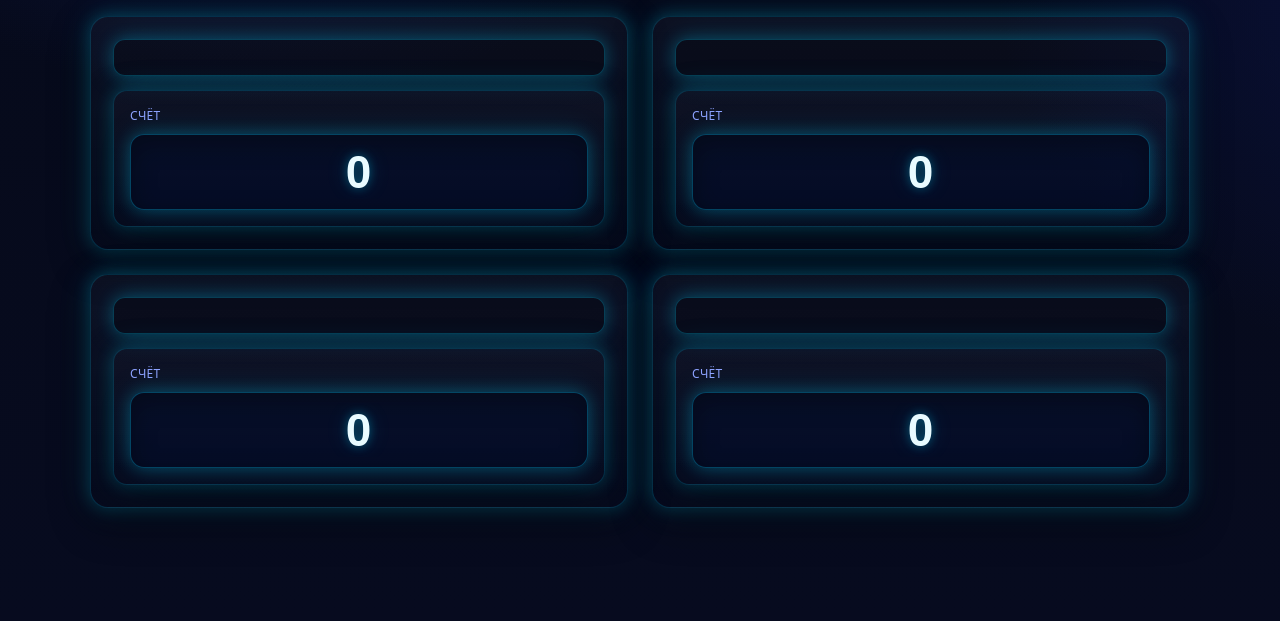
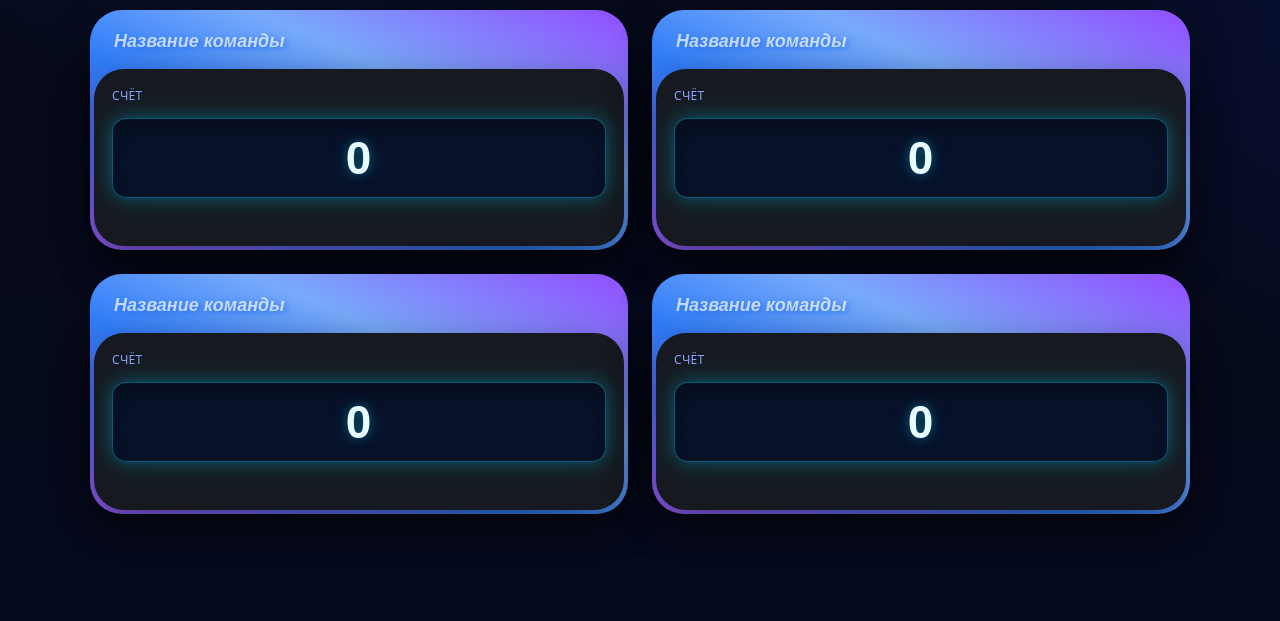
Before and after one commit to stas2063/tracker, a plain HTML site: page scoreboard.html in a window 1280 px wide. Shown: the part 179-800 px from the top of the page. Drawn offline with Linux system fonts and the light colour scheme.

Commit message:
Restyle team cards without signup button

```diff
--- a/scoreboard.html
+++ b/scoreboard.html
@@ -48,13 +48,6 @@
       letter-spacing:1px;
       text-shadow:0 0 12px rgba(0,212,255,.3);
     }
-    .card{
-      background:linear-gradient(180deg, rgba(255,255,255,.03), rgba(255,255,255,.0));
-      border:1px solid rgba(0,212,255,.18);
-      border-radius:var(--radius);
-      box-shadow:var(--shadow), var(--glow);
-      transition:border-color .2s ease, box-shadow .2s ease;
-    }
     .grid{
       display:grid;
       gap:24px;
@@ -66,37 +59,63 @@
       .grid{grid-template-columns:1fr}
     }
     .team-card{
-      padding:22px;
-      position:relative;
-      overflow:hidden;
+      background:linear-gradient(
+        to top right,
+        #975af4,
+        #2f7cf8 40%,
+        #78aafa 65%,
+        #934cff 100%
+      );
+      padding:4px;
+      border-radius:32px;
+      display:flex;
+      flex-direction:column;
+      width:100%;
+      min-height:240px;
+      box-shadow:var(--shadow);
+    }
+    .title-card{
+      display:flex;
+      align-items:center;
+      padding:16px 18px;
+      justify-content:space-between;
+      color:#fff;
+    }
+    .title-card input{
+      font-size:18px;
+      font-weight:600;
+      background:transparent;
+      border:none;
+      color:inherit;
+      width:100%;
+      font-style:italic;
+      text-shadow:2px 2px 6px #2975ee;
+    }
+    .title-card input::placeholder{
+      color:rgba(255,255,255,.7);
+    }
+    .title-card input:focus{
+      outline:none;
+    }
+    .card-content{
+      width:100%;
+      height:100%;
+      background-color:#161a20;
+      border-radius:30px;
+      color:#838383;
+      font-size:12px;
+      padding:18px;
       display:flex;
       flex-direction:column;
       gap:14px;
-      height:100%;
+      flex:1;
+      box-shadow:var(--shadow);
     }
     .name-input{
-      background:rgba(0,0,0,.2);
-      border:1px solid rgba(0,212,255,.25);
-      color:var(--text);
-      border-radius:12px;
-      padding:10px 14px;
       width:100%;
-      box-shadow:inset 0 0 0 rgba(0,0,0,0), var(--glow);
     }
     .name-input:focus{
       outline:none;
-      border-color:var(--accent);
-      box-shadow:0 0 0 2px rgba(0,212,255,.25), var(--glow);
-    }
-    .score-box{
-      background:linear-gradient(180deg, rgba(255,255,255,.02), rgba(255,255,255,.0));
-      border:1px solid rgba(0,212,255,.18);
-      border-radius:14px;
-      padding:16px;
-      display:grid;
-      gap:10px;
-      box-shadow:var(--shadow), var(--glow);
-      width:100%;
     }
     .score-label{
       font-size:12px;
@@ -105,11 +124,11 @@
       letter-spacing:.32px;
     }
     .score-input{
-      background:rgba(4,16,46,.55);
+      background:rgba(4,16,46,.75);
       color:#e9fbff;
-      border:1px solid rgba(0,212,255,.28);
+      border:1px solid rgba(0,212,255,.38);
       border-radius:14px;
-      padding:10px 14px;
+      padding:12px 14px;
       font-size:46px;
       font-weight:900;
       text-align:center;
@@ -142,9 +161,11 @@
   </div>
 
   <template id="teamTemplate">
-    <section class="team-card card" data-team>
-      <input class="name-input" type="text" />
-      <div class="score-box">
+    <section class="team-card" data-team>
+      <div class="title-card">
+        <input class="name-input" type="text" placeholder="&#1053;&#1072;&#1079;&#1074;&#1072;&#1085;&#1080;&#1077; &#1082;&#1086;&#1084;&#1072;&#1085;&#1076;&#1099;" />
+      </div>
+      <div class="card-content">
         <div class="score-label">&#1057;&#1095;&#1105;&#1090;</div>
         <input class="score-input" type="number" inputmode="numeric" value="0" data-input-score />
       </div>
```
